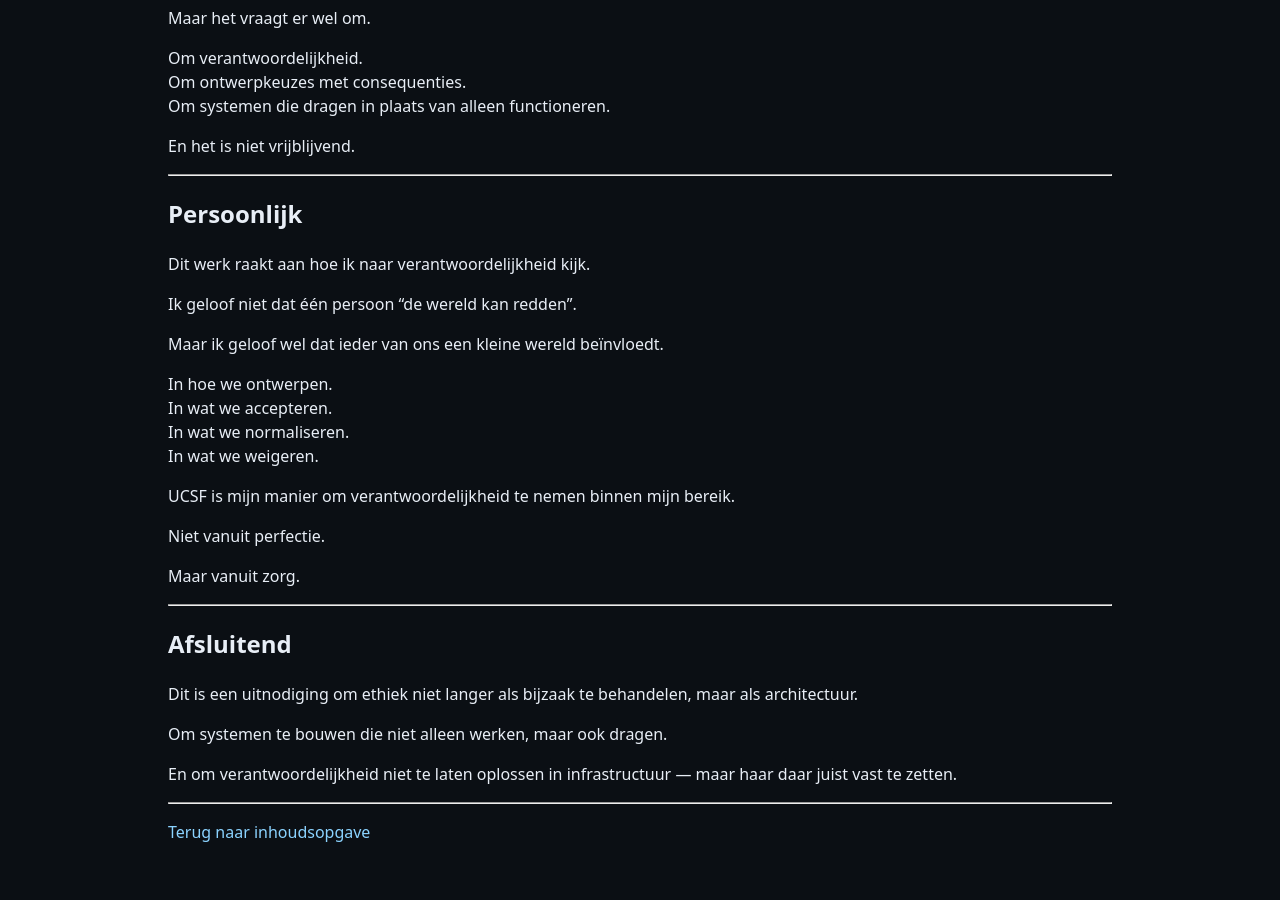
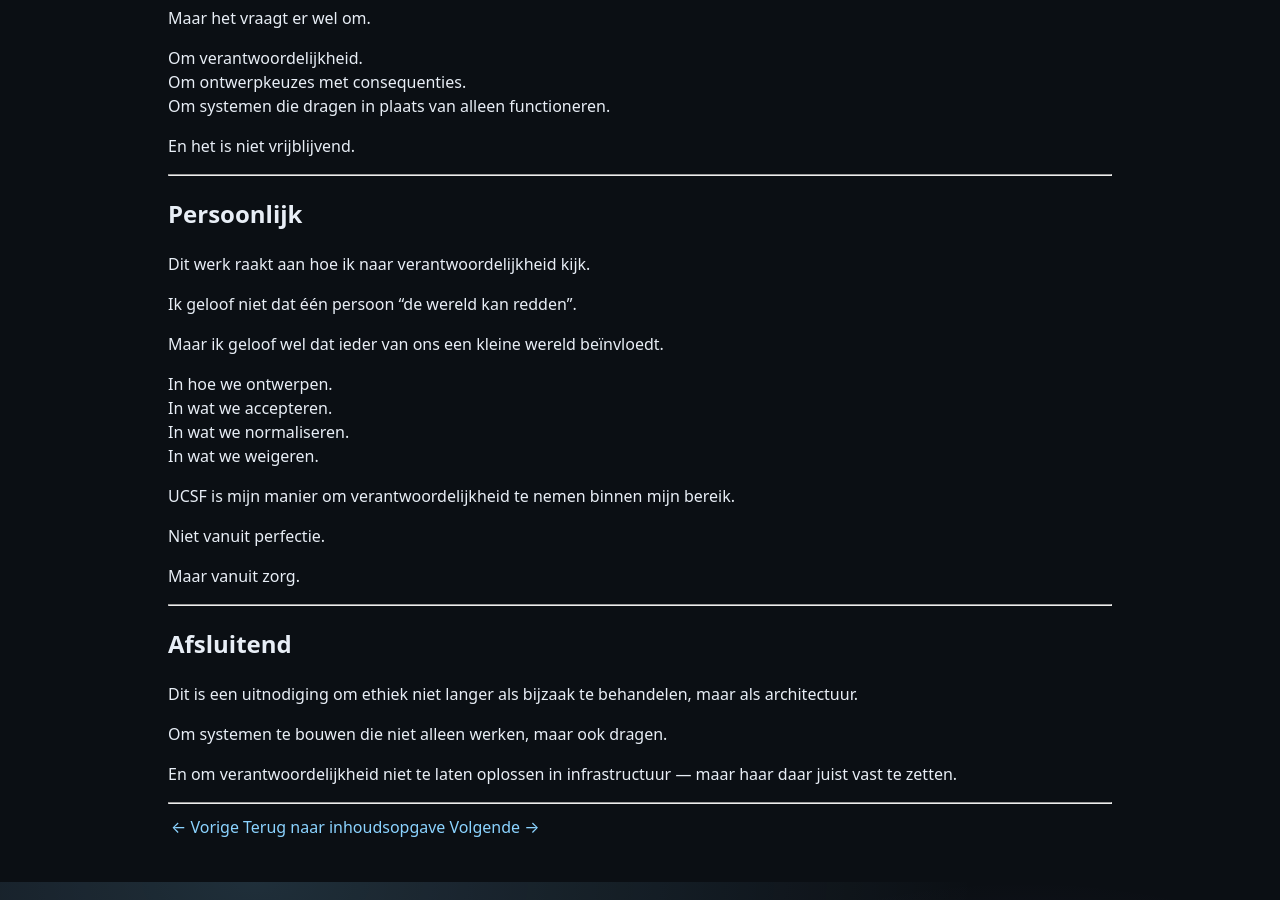
Before and after one commit to MartijnBruzzese/ModelHaven-Studio, a Jekyll site: the page built from POSITION_PAPERS/ETHICS/NL/ETHISCH_FUNDAMENT/05_h5_positieverklaring.md, in a window 1280 px wide and 900 px high, scrolled down 2391 px. Built offline with Jekyll 4.4.1, drawn with Linux system fonts in a browser that asks for light colours; our own code applies the rules of GitHub Pages for plain Markdown files.

Commit message:
Update 05_h5_positieverklaring.md

```diff
--- a/POSITION_PAPERS/ETHICS/NL/ETHISCH_FUNDAMENT/05_h5_positieverklaring.md
+++ b/POSITION_PAPERS/ETHICS/NL/ETHISCH_FUNDAMENT/05_h5_positieverklaring.md
@@ -146,4 +146,4 @@
 
 ---
 
-[Terug naar inhoudsopgave](inhoudsopgave.md)
+[← Vorige](04_h4_morele_verantwoordelijkheid_in_infrastructuur.md) | [Terug naar inhoudsopgave](inhoudsopgave.md) | [Volgende →](06_h6_reflecties_en_voorlopige_conclusies.md)
```
